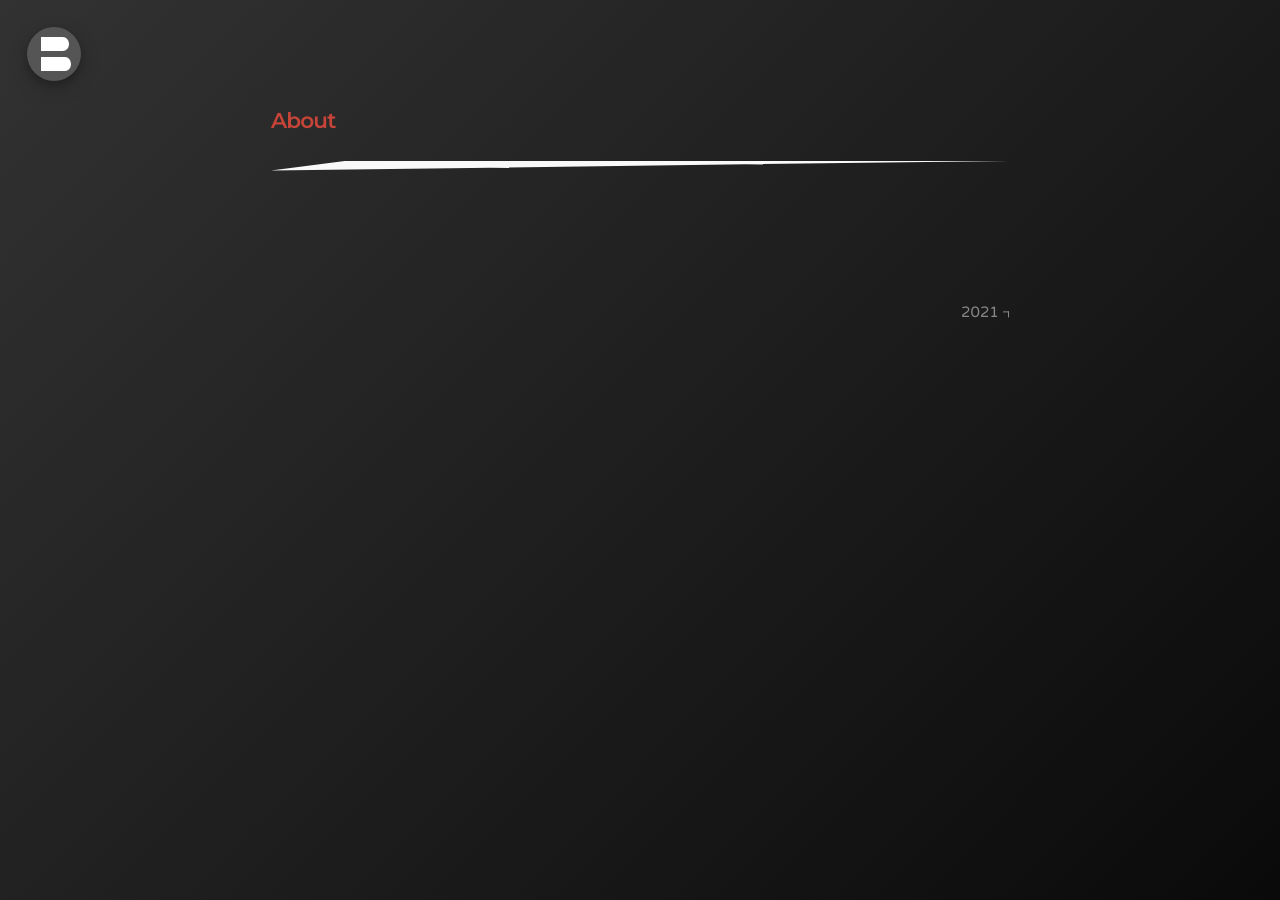
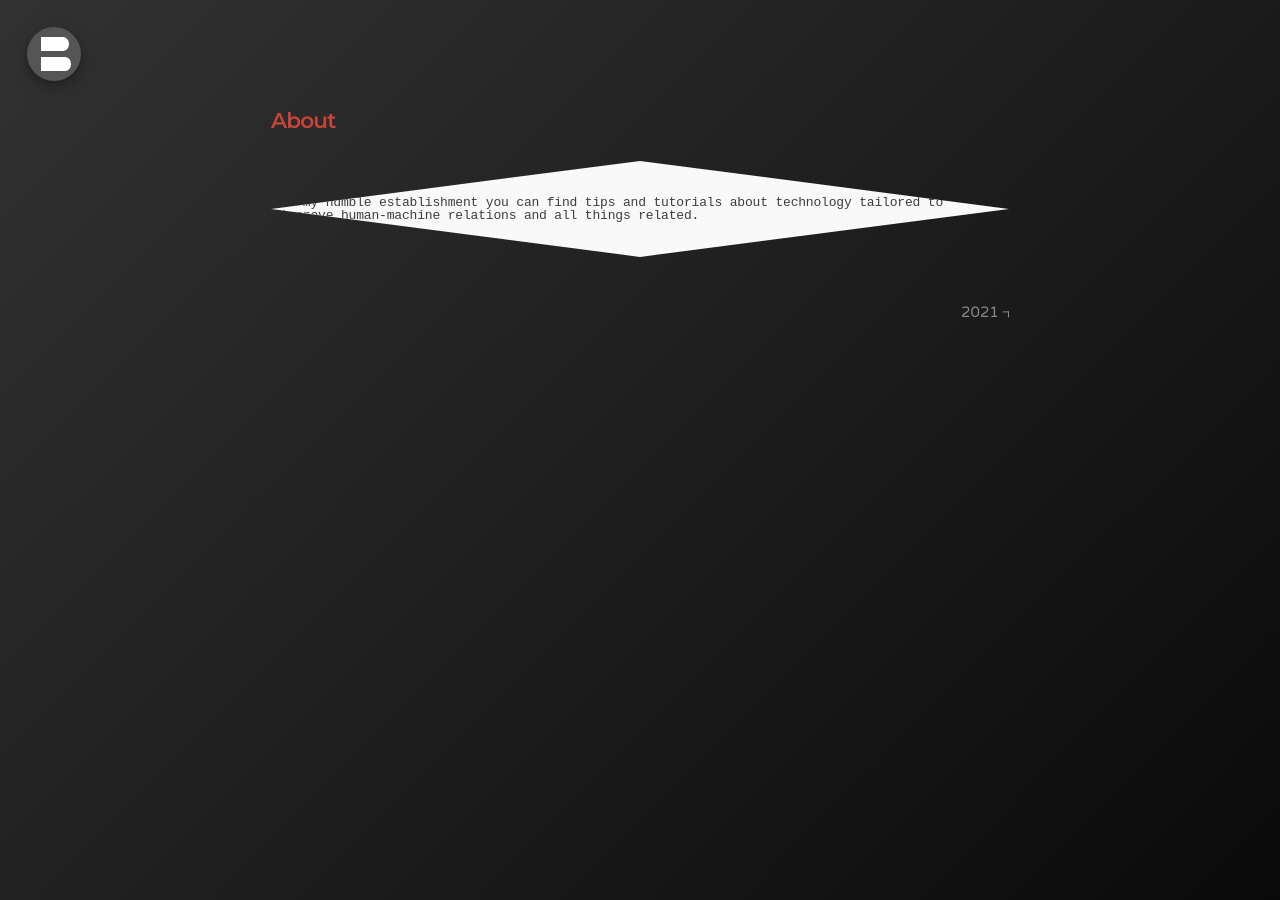
Before and after one commit to bonina/bonina.github.io, a Jekyll site: the page built from about.md, in a window 1280 px wide. Built offline with Jekyll 4.4.1, drawn with Linux system fonts in a browser that asks for light colours.

Commit message:
Update _message.scss

```diff
--- a/_sass/_message.scss
+++ b/_sass/_message.scss
@@ -17,17 +17,5 @@
   font-family: "Courier New", monospace;
   line-height:1;
 
-  clip-path: polygon(
-    0 10%,
-    10% 0,
-
-    90% 0,
-    100% 0%,
-
-    100% 0%,
-    0% 100%,
-
-    0% 100%,
-    100% 0%,
-  )
+  clip-path: polygon(50% 0%, 100% 50%, 50% 100%, 0% 50%)
 }
```
